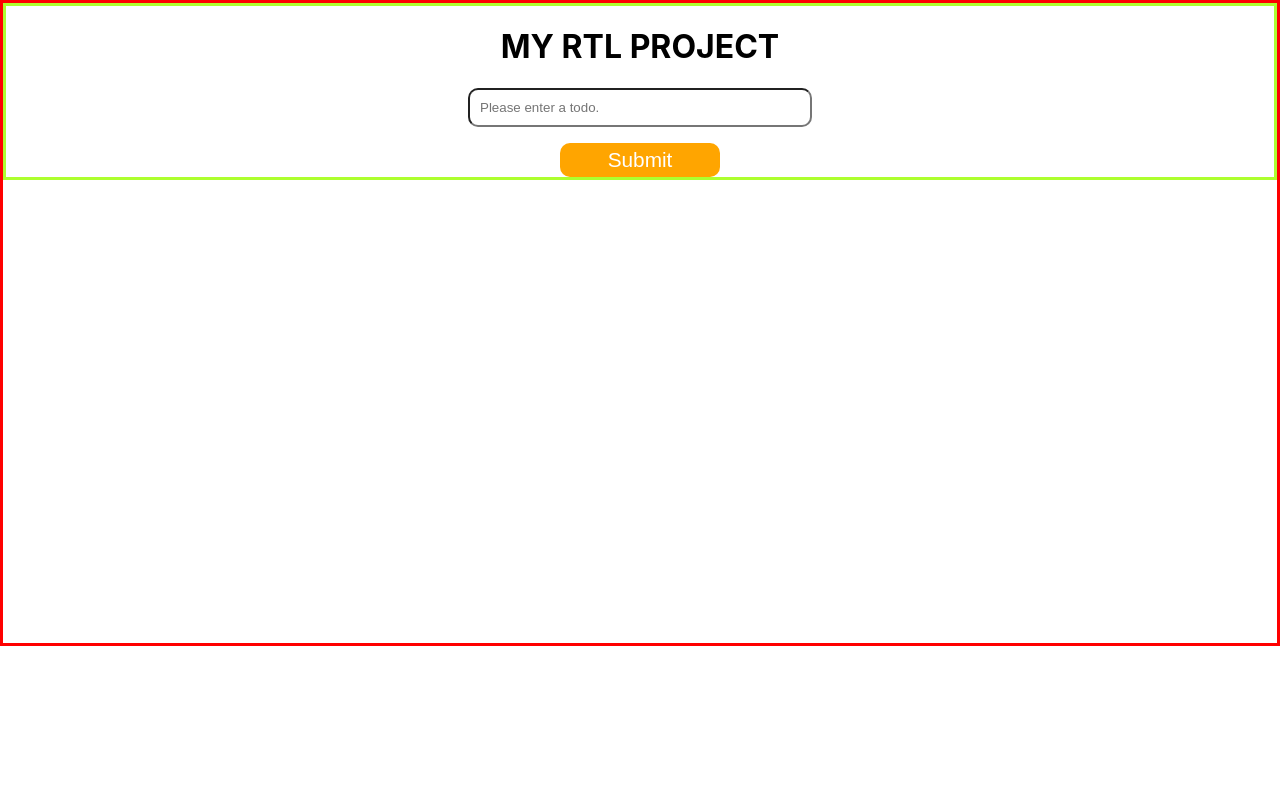
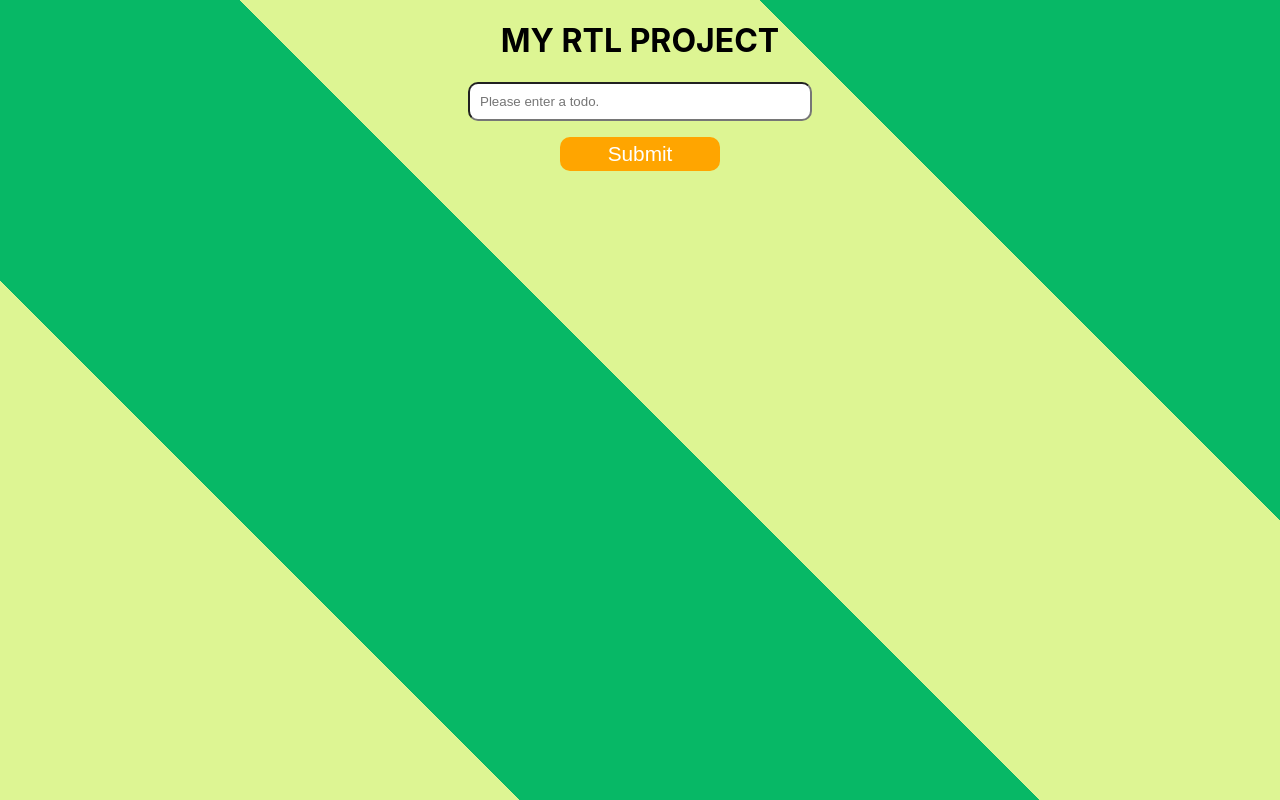
Before and after one commit to VncntDzn/rtl-react, a React (Create React App) app: page / in a window 1280 px wide. Built offline with nearby package versions, Linux system fonts and the light colour scheme.

Commit message:
added linear gradient background

```diff
--- a/src/theme/app/app.module.scss
+++ b/src/theme/app/app.module.scss
@@ -1,6 +1,7 @@
 .container {
-    border: 3px solid red;
-    height: 50vw;
+    height: 100vh;
+    overflow: hidden;
+    background-image: linear-gradient(45deg, #ddf593 25%, #07b866 25%, #07b866 50%, #ddf593 50%, #ddf593 75%, #07b866 75%, #07b866 100%);
 }
 
 .app {
@@ -8,6 +9,4 @@
     flex-direction: column;
     justify-content: center;
     align-items: center;
-    border: 3px solid greenyellow;
-
 }
```
